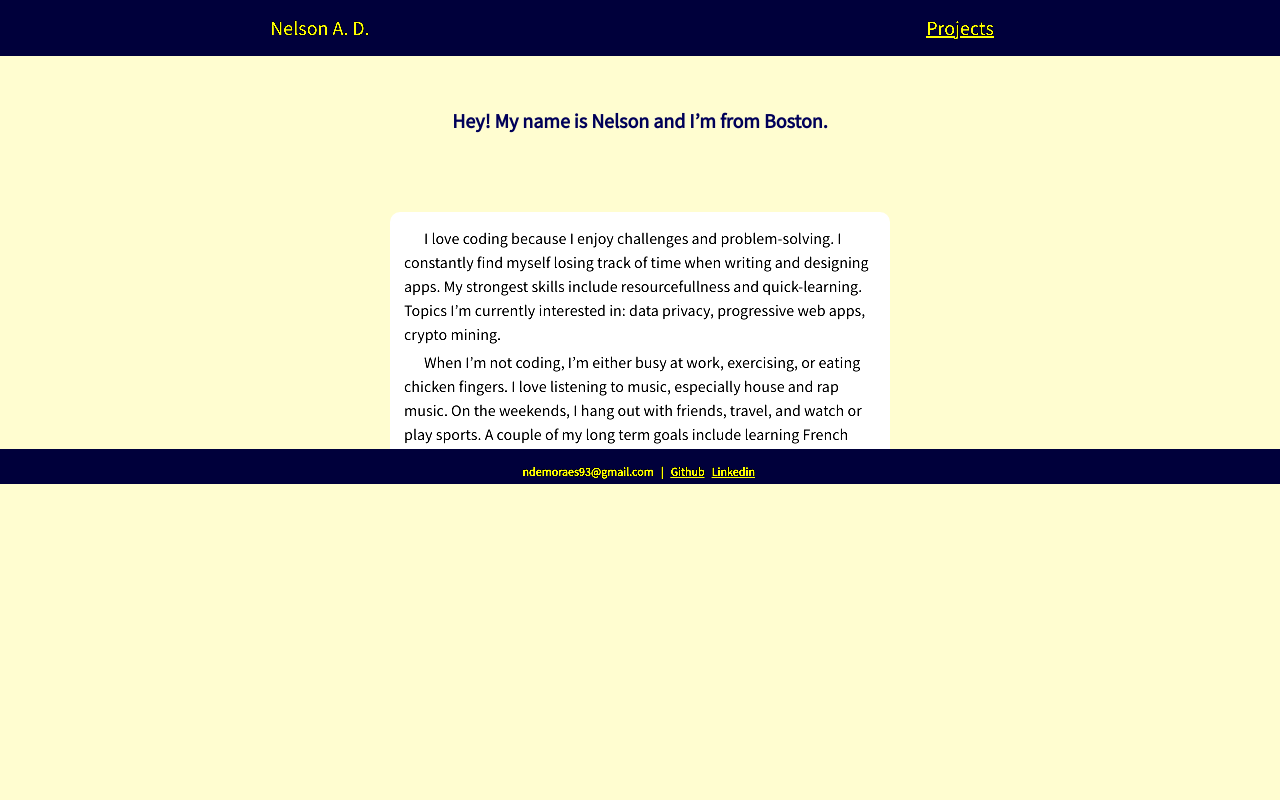
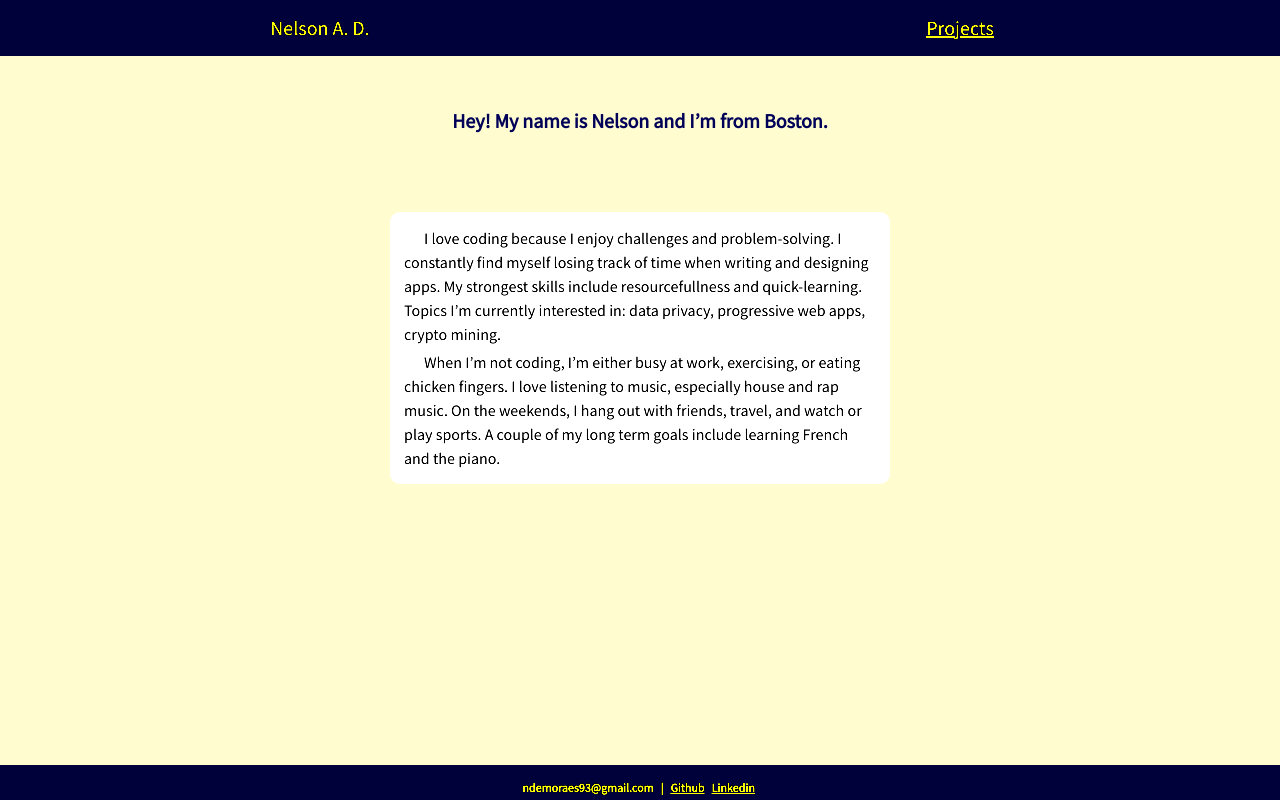
Before and after one commit to nelsonAD3/portfolio, a plain HTML site: page index.html in a window 1280 px wide. Drawn offline with nearby package versions, Linux system fonts and the light colour scheme.

Commit message:
fixed footer

```diff
--- a/main.css
+++ b/main.css
@@ -8,6 +8,20 @@ html {
 }
 
 body {
+    /* font-family: 'Source Sans Pro', sans-serif;
+    font-size: 20px;
+    text-align: center;
+    line-height: 1.5;
+    height: 100%;
+    min-height:100vh;
+    margin: 0;
+
+    background-color: #fffdd0;
+
+    background-size: 100%;
+    filter: contrast(150%);
+
+    flex-direction: column; */
     font-family: 'Source Sans Pro', sans-serif;
     font-size: 20px;
     text-align: center;
@@ -21,6 +35,7 @@ body {
     filter: contrast(150%);
     /* display: flex; */
     /* flex-direction: column; */
+    min-height: 100vh;
 }
 
 nav, footer {
@@ -91,7 +106,6 @@ section {
     background-color: white;
 }
 
-
 main {
     display: flex;
     flex-direction: column;
@@ -131,8 +145,6 @@ p {
     font-weight: 400;
 }
 
-
-
 .screenshot {
     height: inherit;
     width: inherit;
@@ -156,17 +168,25 @@ p {
     /* border: 5px solid #FDFF00; */
 }
 
-.projects:last-child{
-    margin-bottom:30px;
+.projects:last-child {
+    margin-bottom: 30px;
 }
 
-.project-link{
+.project-link {
     text-decoration: none;
     color: #000066;
     text-decoration: underline;
 }
 
 footer {
+    /* padding-bottom: 0px;
+    padding-top: 5px;
+    justify-content: center;
+    font-weight: bold;
+    position: absolute;
+    left: 0;
+    bottom: 0;
+    width: 100%; */
     /* height: 5%; */
     padding-bottom: 0px;
     padding-top: 5px;
@@ -174,19 +194,17 @@ footer {
     justify-content: center;
     font-weight: bold;
     /* align-self:flex-end; */
-    position: fixed;
+    position: absolute;
     left: 0;
     bottom: 0;
     width: 100%;
-
 }
 
-.footerinfo{
+.footerinfo {
     text-decoration: none;
     color: #FDFF00;
     text-decoration: underline;
 }
-
 
 #titleDiv {
     color: #FDFF00;
```
Also changed, not shown: 1 other file.
